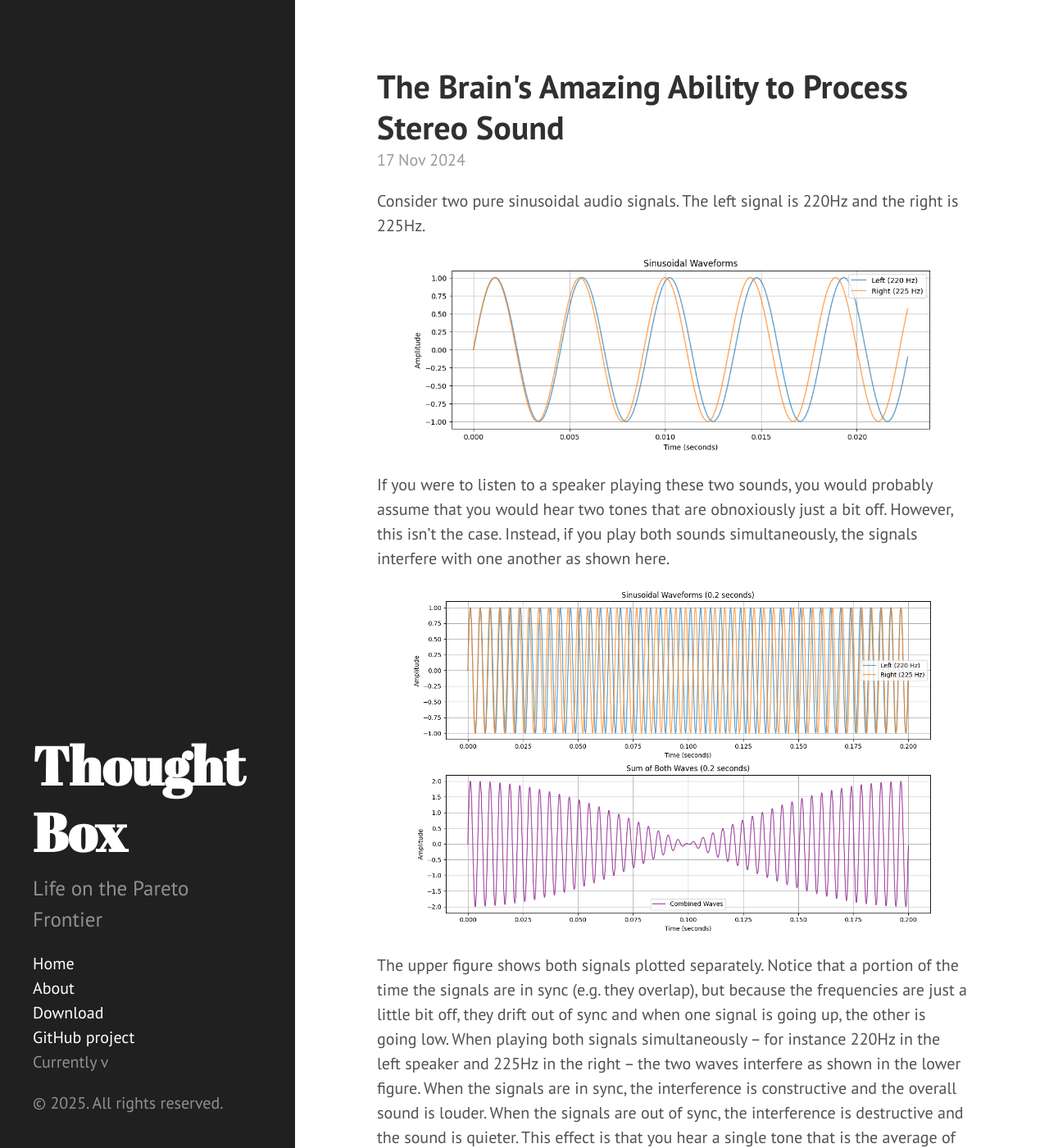
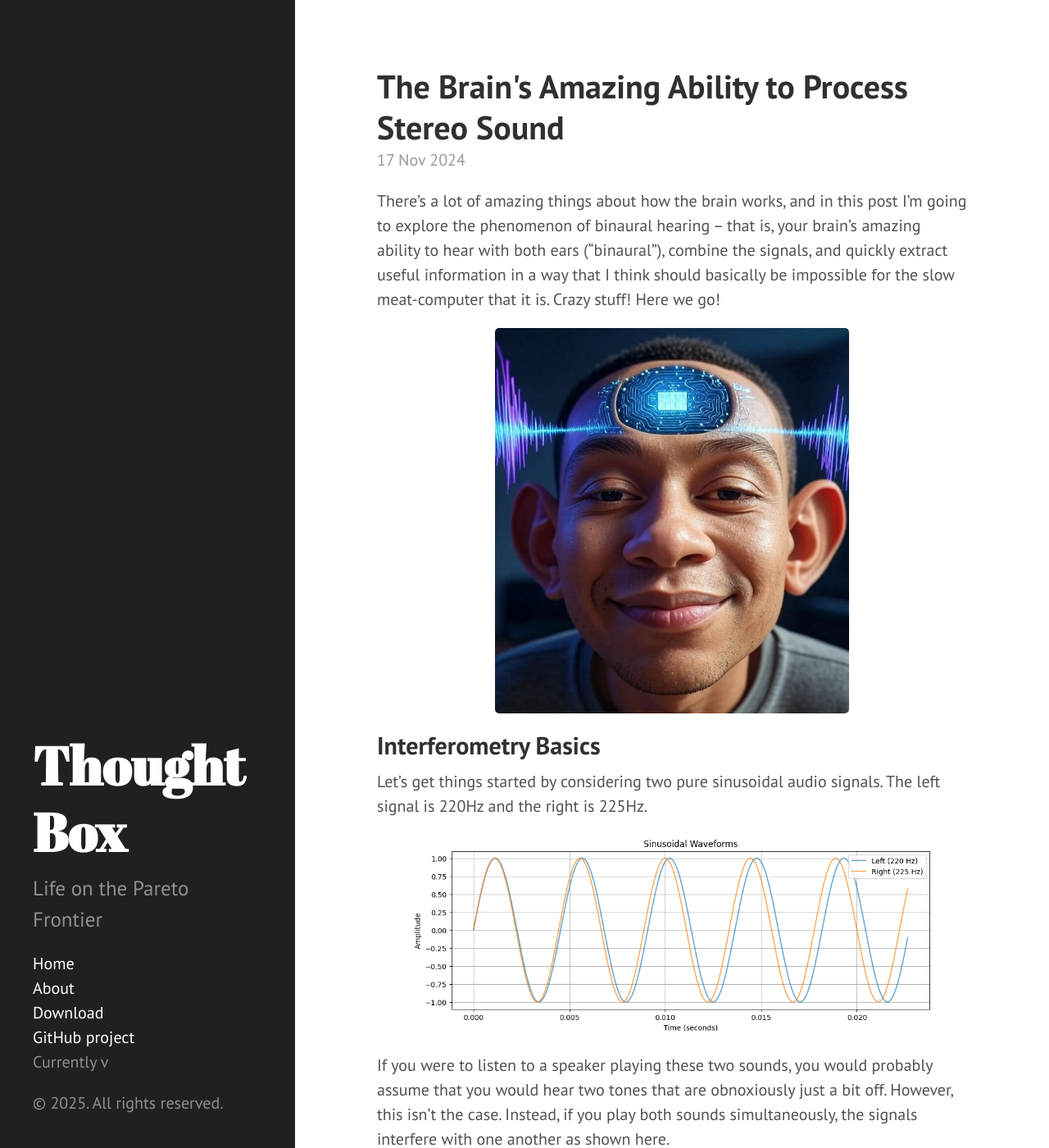
Before and after one commit to JnBrymn/JnBrymn.github.io, a Jekyll site: the page built from _posts/2024-11-17-the-brain-is-a-binaural-interferometer.md, in a window 1280 px wide and 1400 px high. Shown: the whole window at 82% size. Built offline with Jekyll 4.4.1, drawn with Linux system fonts in a browser that asks for light colours; comment, search, counter and statistics services are not loaded.

Commit message:
added image

```diff
--- a/_posts/2024-11-17-the-brain-is-a-binaural-interferometer.md
+++ b/_posts/2024-11-17-the-brain-is-a-binaural-interferometer.md
@@ -3,9 +3,23 @@ layout: post
 title: "The Brain's Amazing Ability to Process Stereo Sound"
 ---
 
-<!-- Rewrite compelling intro -->
+There's a lot of amazing things about how the brain works, and in this post I'm going to explore the phenomenon of binaural hearing – that is, your brain's amazing ability to hear with both ears ("binaural"), combine the signals, and quickly extract useful information in a way that I think should basically be impossible for the slow meat-computer that it is. Crazy stuff! Here we go!
 
-Consider two pure sinusoidal audio signals. The left signal is 220Hz and the right is 225Hz.
+
+<figure style="text-align: center; width: 60%; height: 470px; overflow: hidden; margin: auto;">
+  <img src="/assets/the-brain-is-a-binaural-interferometer/face.png"
+       alt="Face"
+       style="width: 100%; height: 100%; object-fit: cover; object-position: top;">
+  <!-- <figcaption></figcaption> -->
+</figure>
+
+
+
+
+
+## Interferometry Basics
+
+Let's get things started by considering two pure sinusoidal audio signals. The left signal is 220Hz and the right is 225Hz.
 
 <figure style="text-align: center">
   <img src="/assets/the-brain-is-a-binaural-interferometer/sinusoidal_waveforms.png" alt="Sinusoidal Waves" style="width: 100%; margin: auto;">
```
Also changed, not shown: assets/the-brain-is-a-binaural-interferometer/face.png (added).
